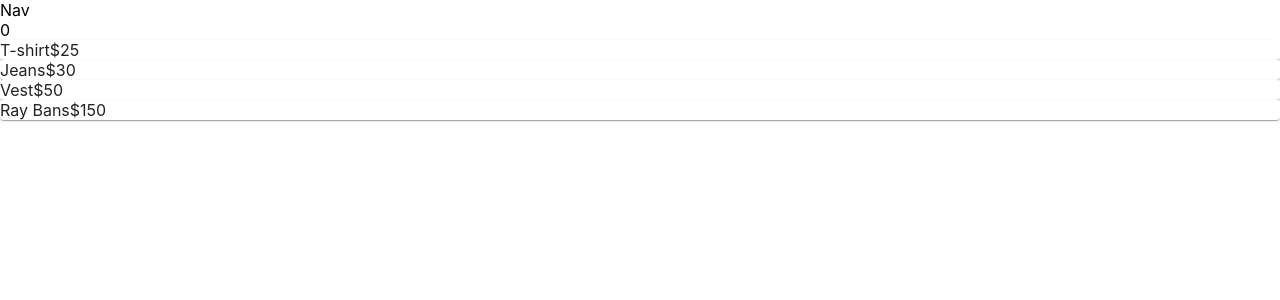
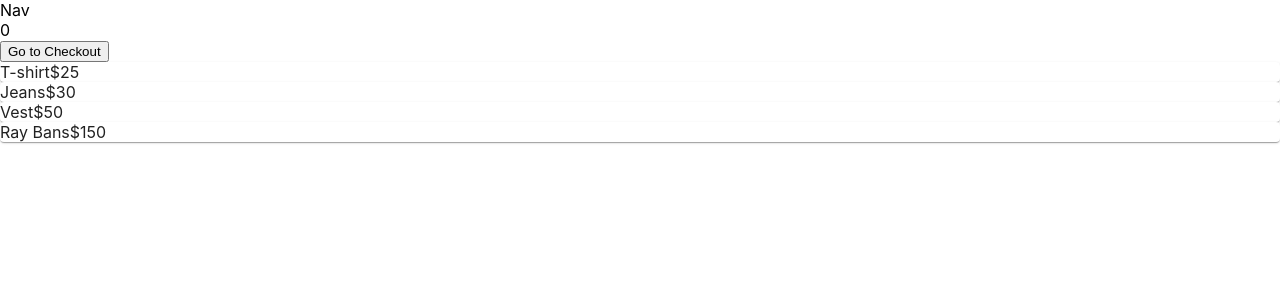
Before and after one commit to couvq/deved-context-api-tutorial, a React (Create React App) app: page / in a window 1280 px wide. Shown: the top 300 px of the page. Built offline with nearby package versions, Linux system fonts and the light colour scheme.

Commit message:
now we can add items to cart and our checkout page displays the items in our cart, concluding our dummy app with useContext

```diff
--- a/src/components/Checkout.js
+++ b/src/components/Checkout.js
@@ -1,11 +1,24 @@
-import React from 'react';
+import { ProductionQuantityLimits } from "@mui/icons-material";
+import { Card } from "@mui/material";
+import React from "react";
+import { useContext } from "react";
+import CartContext from "../CartContext";
 
 const Checkout = () => {
-
+  const { items } = useContext(CartContext);
 
   return (
-    <div>Checkout</div>
+    <>
+      {
+        items.map((item) => (
+          <Card>
+            {item.name}
+            {item.price}
+          </Card>
+        ))
+      }
+    </>
   );
-}
+};
 
 export default Checkout;
--- a/src/components/Nav.js
+++ b/src/components/Nav.js
@@ -1,6 +1,7 @@
 import React from "react";
 import CartContext from "../CartContext";
 import { useContext } from "react";
+import { Link } from 'react-router-dom';
 
 const Nav = () => {
   const { items } = useContext(CartContext);
@@ -9,6 +10,9 @@ const Nav = () => {
     <>
       <div>Nav</div>
       <div>{items.length}</div>
+      <Link to={'/checkout'}>
+      <button>Go to Checkout</button>
+      </Link>
     </>
   );
 };
```
